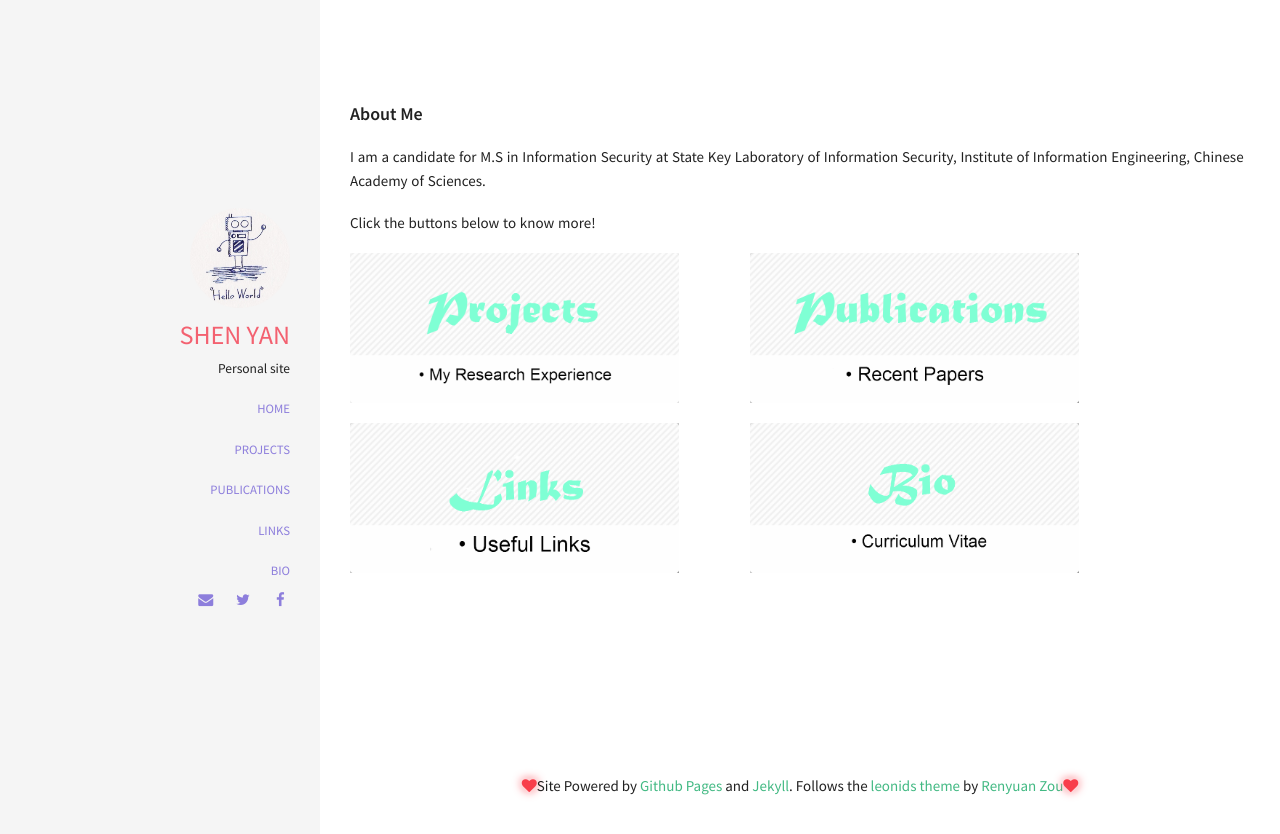
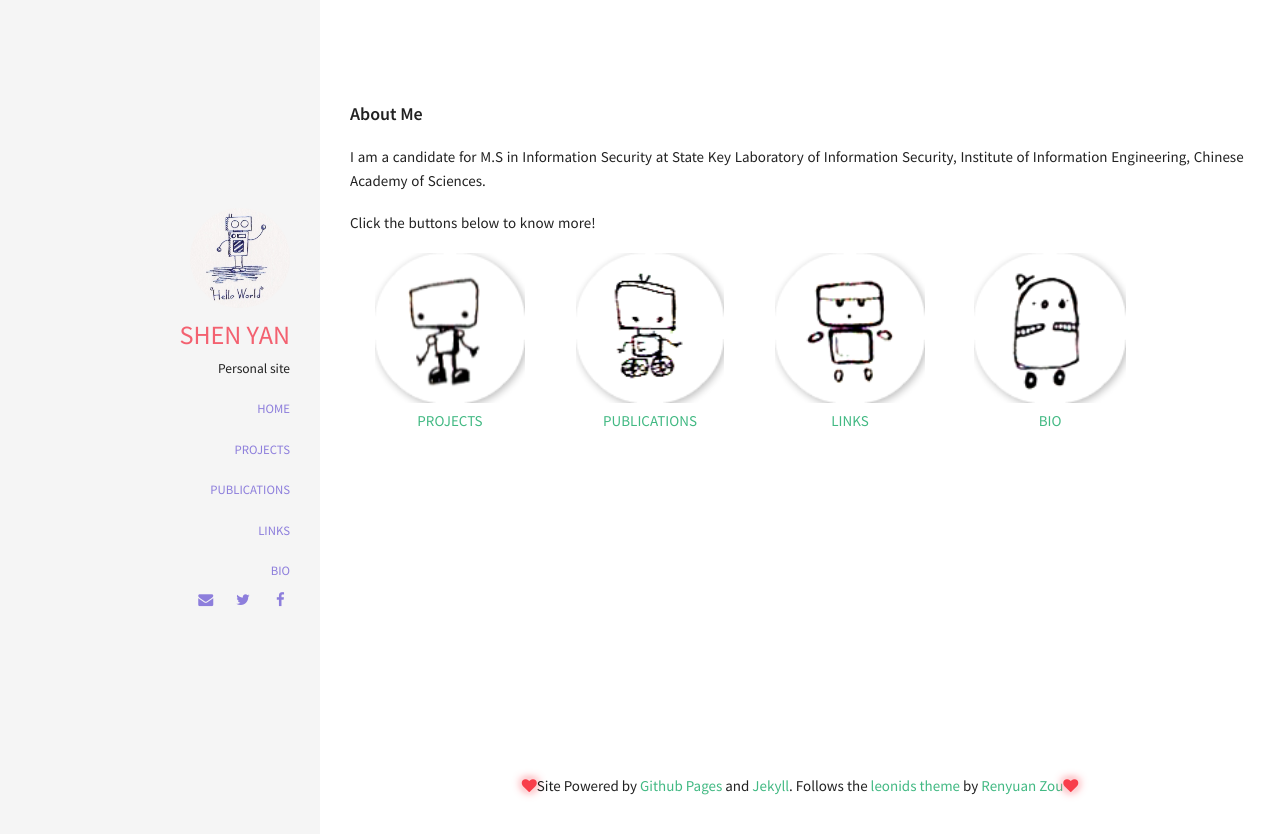
Before and after one commit to yanshentracy/jkdemo, a Jekyll site: the page built from index.html, in a window 1280 px wide. Shown: the top 834 px of the page. Built offline with Jekyll 4.4.1, drawn with Linux system fonts in a browser that asks for light colours; nearby versions of some CDN libraries; library files that are not in the unit come from our copies.

Commit message:
index redesign

```diff
--- a/index.html
+++ b/index.html
@@ -6,16 +6,20 @@ permalink: /
 <strong><big>About Me</big></strong>
 <p>I am a candidate for M.S in Information Security at State Key Laboratory of Information Security, Institute of Information Engineering, Chinese Academy of Sciences.</p>
 <p>Click the buttons below to know more!</p>
- <div id="btn-prj" style="height: 170px; width:400px; float:left">
-	<a href="{{ site.url }}/projects"><img src="{{ site.url }}/img/btn_prj.png" style="height:150px;weight:30px"/></a>
+ <div id="btn-prj" style="height: 170px; width:200px; float:left">
+	<center><a href="{{ site.url }}/projects"><img src="{{site.url}}/img/robot_2.png" style="height:150px;weight:30px"/></a><br/>
+	<a href="{{ site.url }}/projects">PROJECTS</a></center>
  </div>
- <div id="btn-pub" style="height: 170px;width:400px; float:left">
-	<a href="{{ site.url }}/publications"><img src="{{ site.url }}/img/btn_pub.png" style="height:150px;weight:30px"/></a>
+ <div id="btn-pub" style="height: 170px;width:200px; float:left">
+	<center><a href="{{ site.url }}/publications"><img src="{{site.url}}/img/robot_4.png" style="height:150px;weight:30px"/></a><br/>
+	<a href="{{ site.url }}/publications">PUBLICATIONS</a></center>
  </div>
- <div id="btn-pub" style="height: 170px;width:400px; float:left">
-	<a href="{{ site.url }}/publications"><img src="{{ site.url }}/img/btn_link.png" style="height:150px;weight:30px"/></a>
+ <div id="btn-pub" style="height: 170px;width:200px; float:left">
+	<center><a href="{{ site.url }}/links"><img src="{{site.url}}/img/robot_3.png" style="height:150px;weight:30px"/></a><br/>
+	<a href="{{ site.url }}/links">LINKS</a></center>
  </div>
- <div id="btn-pub" style="height: 170px;width:400px; float:left">
-	<a href="{{ site.url }}/file/bio.pdf"><img src="{{ site.url }}/img/btn_bio.png" style="height:150px;weight:30px"/></a>
+ <div id="btn-pub" style="height: 170px;width:200px; float:left">
+	<center><a href="{{ site.url }}/file/bio.pdf"><img src="{{site.url}}/img/robot_1.png" style="height:150px;weight:30px"/></a><br/>
+	<a href="{{ site.url }}/file/bio.pdf">BIO</a></center>
  </div>
  <div style="clear:both"></div>
```
Also changed, not shown: img/robot_1.png (added), img/robot_2.png (added), img/robot_3.png (added), img/robot_4.png (added).
